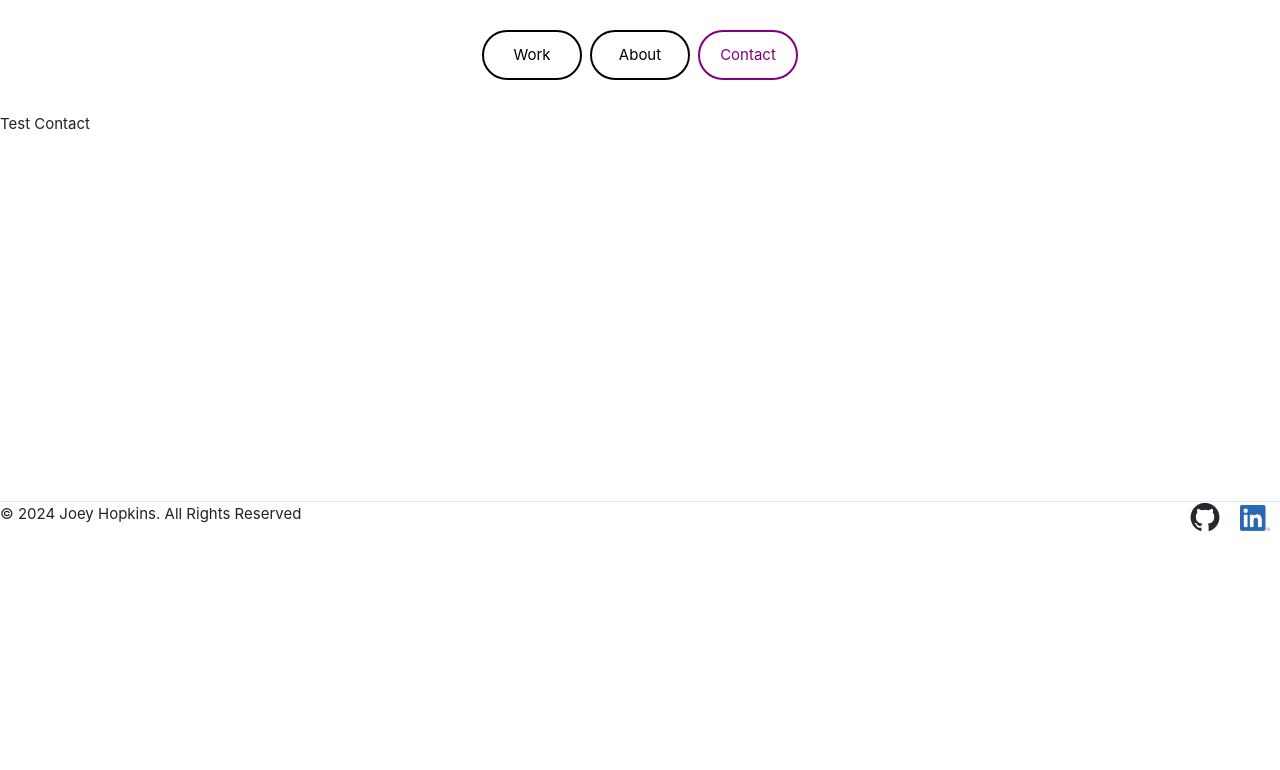
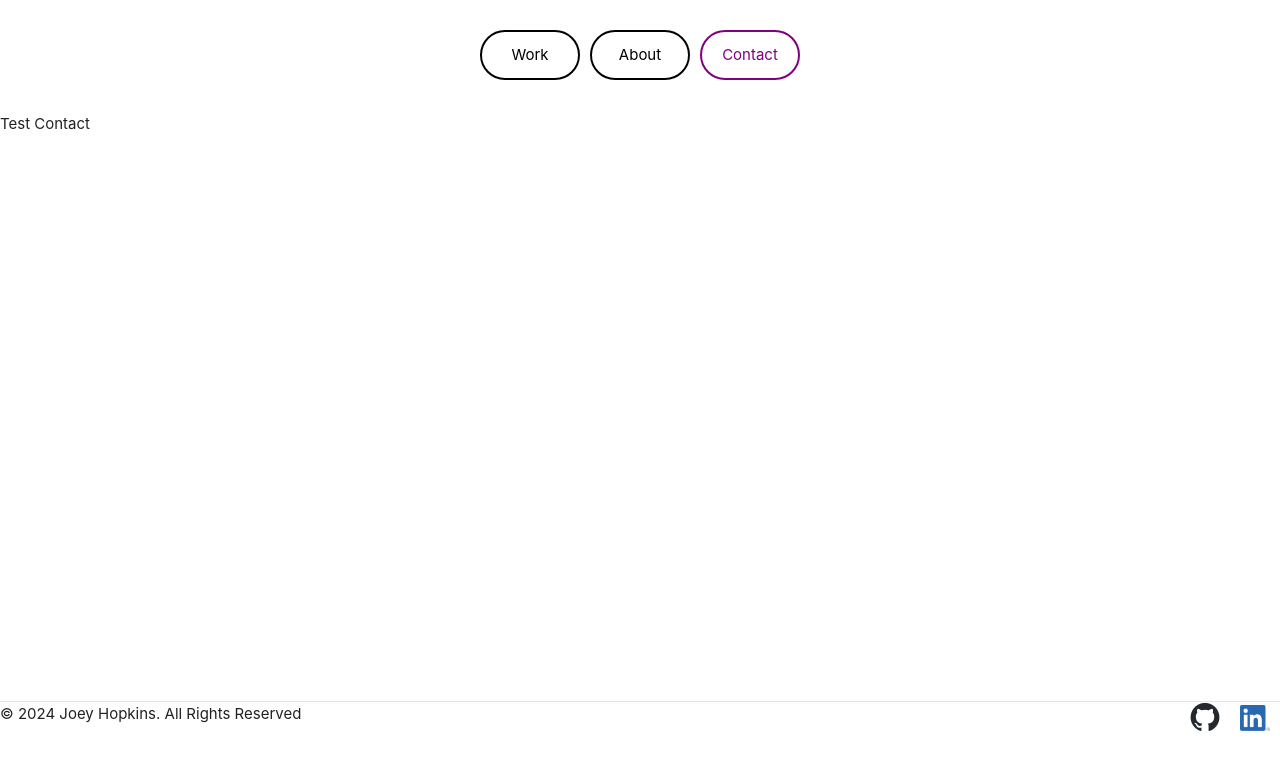
Before and after one commit to JoeyHopkins/MySite, a Vue app in the folder frontend/: page /contact in a window 1280 px wide. Shown: the top 770 px of the page. Built offline with nearby package versions, Linux system fonts and the light colour scheme.

Commit message:
Made the nav bar fade in and out with a transition when scrolling down the page

```diff
--- a/frontend/src/assets/main.css
+++ b/frontend/src/assets/main.css
@@ -4,7 +4,7 @@
   width: 100vw;
   font-weight: normal;
   overflow-y: auto;
-  /* height: 150vh; */
+  height: 150vh;
   /* padding: 0px 15px */
 }
 
@@ -37,13 +37,19 @@ a,
 
 /* Nav bar */
 
-.nav-border-off {
-  border: 2px solid white;
-}
-.nav-border-on {
-  border: 2px solid black;
+.nav-container {
+  transition: background-color 1.0s ease, border-color 1.0s ease;
 }
 
+.nav-fade-in {
+  background-color: grey; /* Adjust the background color */
+  border-color: grey; /* Adjust the border color */
+}
+
+.nav-fade-out {
+  background-color: white; /* Adjust the background color */
+  border-color: white; /* Adjust the border color */
+}
 
 .nav-container {
   position: fixed;
--- a/frontend/src/layouts/Default.vue
+++ b/frontend/src/layouts/Default.vue
@@ -1,6 +1,6 @@
 <template>
   <v-container class="center-content" id="scroll-target">
-    <div class="nav-container center-content-vertical" :class="isScrolled ? 'nav-border-on' : 'nav-border-off'">
+    <div class="nav-container center-content-vertical" :class="{ 'nav-fade-in': isScrolled, 'nav-fade-out': !isScrolled }">
       <div class="margin-horizontal-15 center-content spread">
           <router-link class="nav-btn center-content" :to="{ name: 'Home' }"><div>Work</div></router-link>
           <router-link class="nav-btn center-content" :to="{ name: 'About' }"><div>About</div></router-link>
```
